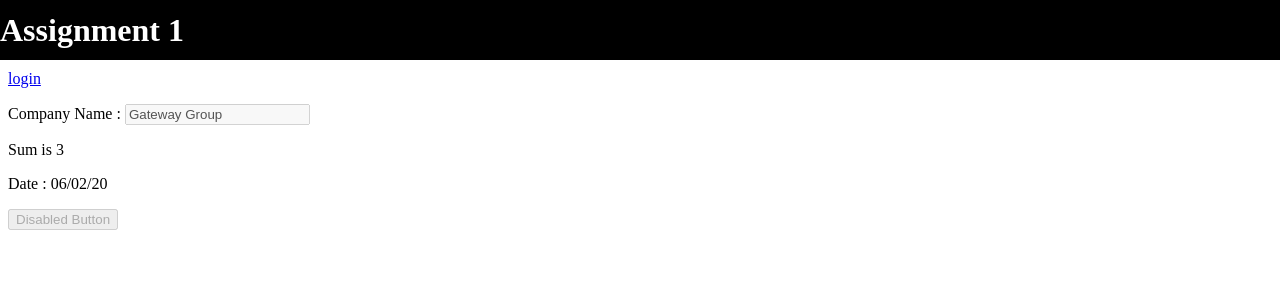
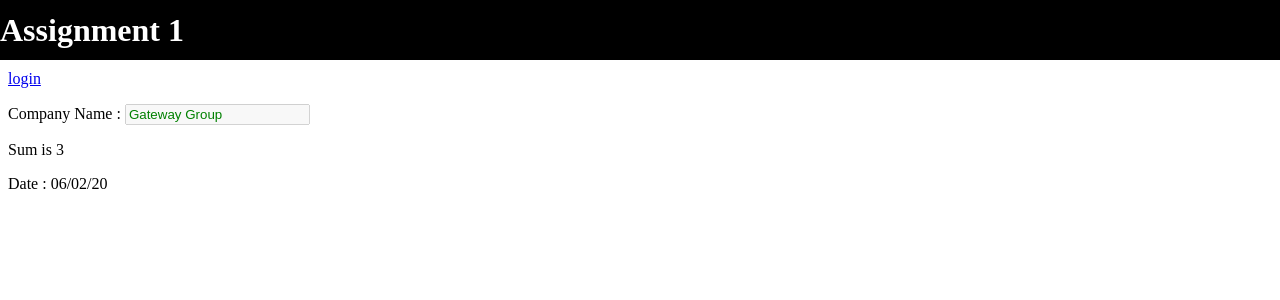
Before and after one commit to kajal409/AngularAssignment1, an Angular app: page / in a window 1280 px wide. Shown: the top 300 px of the page. Built offline with nearby package versions, Linux system fonts and the light colour scheme.

Commit message:
initial commit

```diff
--- a/src/app/app.component.html
+++ b/src/app/app.component.html
@@ -4,8 +4,7 @@
 
 <div [class.space]="isSpace">
   <a href="/login">login</a>
-  <p>Company Name : <input [value]='companyName' [disabled]='isUnchanged'/></p>
+  <p>Company Name : <input [value]='companyName' [style.color]="foreColor" [disabled]='isUnchanged'/></p>
   <p>Sum is {{1+2}}</p>
   <p>Date : {{dob | date:"MM/dd/yy" | uppercase }}</p>
-  <button [disabled]="isUnchanged">Disabled Button</button>
 </div>
--- a/src/app/app.component.ts
+++ b/src/app/app.component.ts
@@ -8,8 +8,9 @@ import { Component } from '@angular/core';
 export class AppComponent {
   title = 'Assignment 1';
   companyName = 'Gateway Group';
-  isSpace = 'true;'
+  isUnchanged = true;
+  isSpace = 'true';
+  foreColor = 'green';
   dob = new Date(2020,5,2);
-  isUnchanged = true;
   imageUrl = '../assets/b1.png'
 }
```
